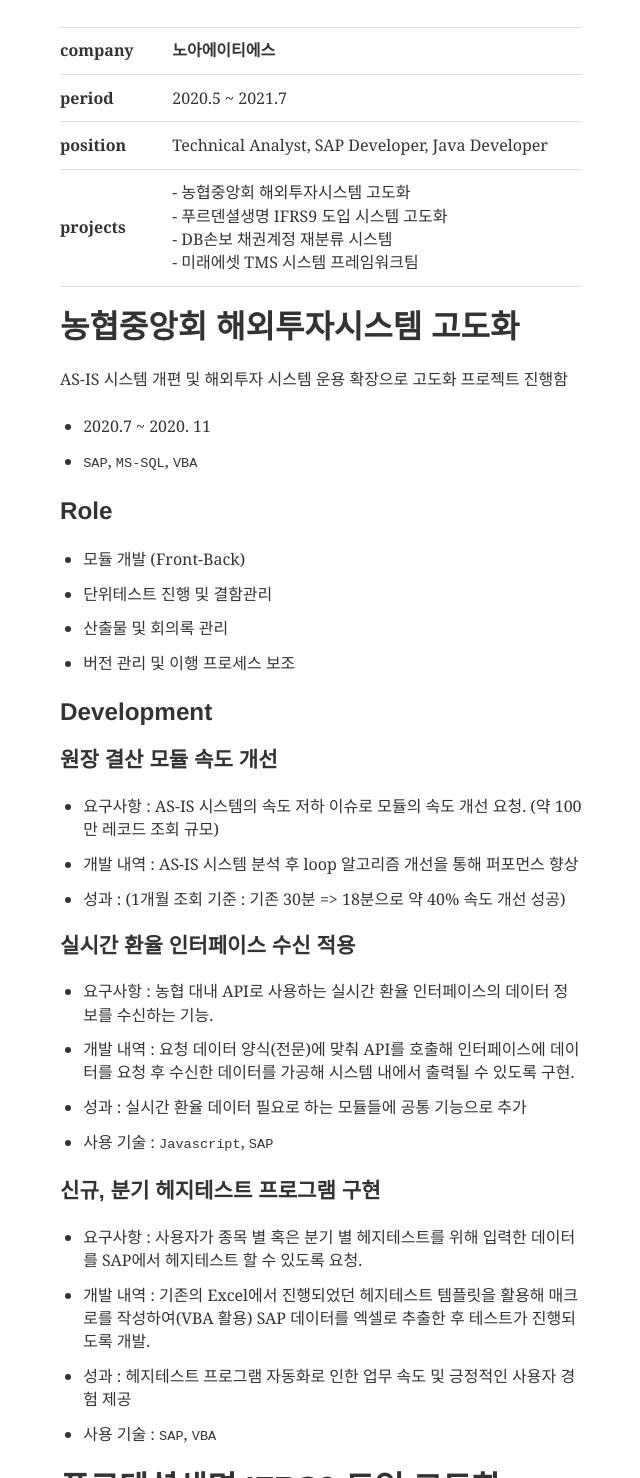
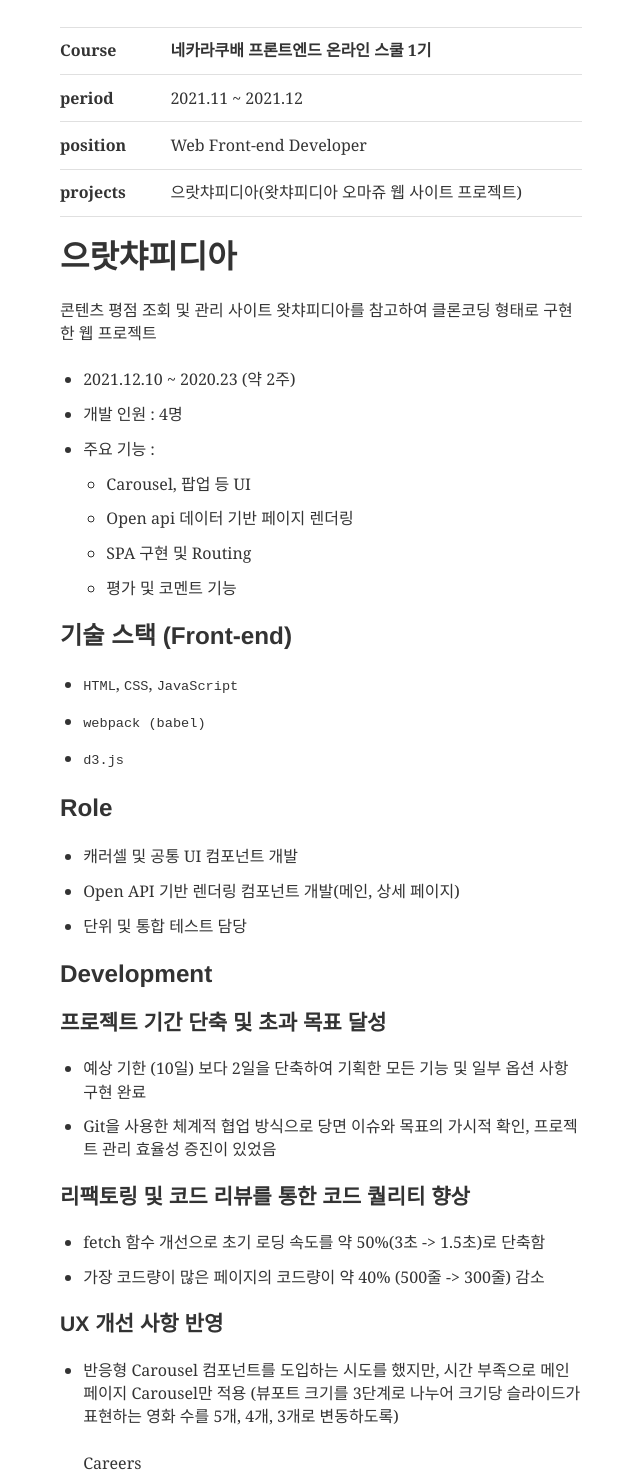
Before and after one commit to Serzhul/Serzhul-Developer, a Gatsby site: page /about in a window 1280 px wide. Shown: the part 735-2213 px from the top of the page, without its empty margins (319-959 px from the left). Built offline with nearby package versions, Linux system fonts and the light colour scheme; Gatsby itself is replaced by a stand-in of ours; some packages are replaced by stand-ins of ours; what typography-theme-github would draw is missing.

Commit message:
Profile updated

```diff
--- a/content/__about/resume-en.md
+++ b/content/__about/resume-en.md
@@ -32,6 +32,55 @@
 
 > Experiences
 
+|              |                                                    |
+| ------------ | -------------------------------------------------- |
+| **Course**   | **네카라쿠배 프론트엔드 온라인 스쿨 1기**          |
+| **period**   | 2021.11 ~ 2021.12                                  |
+| **position** | Web Front-end Developer                            |
+| **projects** | 으랏챠피디아(왓챠피디아 오마쥬 웹 사이트 프로젝트) |
+
+# 으랏챠피디아
+
+콘텐츠 평점 조회 및 관리 사이트 왓챠피디아를 참고하여 클론코딩 형태로 구현한 웹 프로젝트
+
+- 2021.12.10 ~ 2020.23 (약 2주)
+- 개발 인원 : 4명
+- 주요 기능 :
+  - Carousel, 팝업 등 UI
+  - Open api 데이터 기반 페이지 렌더링
+  - SPA 구현 및 Routing
+  - 평가 및 코멘트 기능
+
+## 기술 스택 (Front-end)
+
+- `HTML`, `CSS`, `JavaScript`
+- `webpack (babel)`
+- `d3.js`
+
+## Role
+
+- 캐러셀 및 공통 UI 컴포넌트 개발
+- Open API 기반 렌더링 컴포넌트 개발(메인, 상세 페이지)
+- 단위 및 통합 테스트 담당
+
+## Development
+
+### 프로젝트 기간 단축 및 초과 목표 달성
+
+- 예상 기한 (10일) 보다 2일을 단축하여 기획한 모든 기능 및 일부 옵션 사항 구현 완료
+- Git을 사용한 체계적 협업 방식으로 당면 이슈와 목표의 가시적 확인, 프로젝트 관리 효율성 증진이 있었음
+
+### 리팩토링 및 코드 리뷰를 통한 코드 퀄리티 향상
+
+- fetch 함수 개선으로 초기 로딩 속도를 약 50%(3초 -> 1.5초)로 단축함
+- 가장 코드량이 많은 페이지의 코드량이 약 40% (500줄 -> 300줄) 감소
+
+### UX 개선 사항 반영
+
+- 반응형 Carousel 컴포넌트를 도입하는 시도를 했지만, 시간 부족으로 메인페이지 Carousel만 적용 (뷰포트 크기를 3단계로 나누어 크기당 슬라이드가 표현하는 영화 수를 5개, 4개, 3개로 변동하도록)
+
+> Careers
+
 |              |                                                                                                                                                        |
 | ------------ | ------------------------------------------------------------------------------------------------------------------------------------------------------ |
 | **company**  | **노아에이티에스**                                                                                                                                     |
@@ -43,7 +92,7 @@
 
 AS-IS 시스템 개편 및 해외투자 시스템 운용 확장으로 고도화 프로젝트 진행함
 
-- 2020.7 ~ 2020. 11
+- 2020.7 ~ 2020. 11 (약 5개월)
 - `SAP`, `MS-SQL`, `VBA`
 
 ## Role
@@ -87,7 +136,7 @@
 
 회계기준 개편으로 인한 AS-IS 시스템 개편 및 고도화 프로젝트 진행
 
-- 2020.12 ~ 2021. 3
+- 2020.12 ~ 2021. 3 (약 3개월)
 - `SAP`, `MS-SQL`
 
 ## Role
@@ -173,8 +222,13 @@
 
 ## 제로베이스 네카라쿠배 온라인 프론트엔드 1기 수료
 
-(21.11 ~ 21.12 )
-모던 JavaScript, 일일해커톤, 러버덕, 페어 프로그래밍, Vanilla JS 프로젝트
+(2021.11 ~ 2021.12)
+
+- 모던 JavaScript
+- 일일해커톤
+- JavaScript 러버덕
+- UI 컴포넌트 페어 프로그래밍
+- Vanilla JS 프로젝트
 
 ## 쌍용 IT 교육 센터(강남) 수료
 
```
